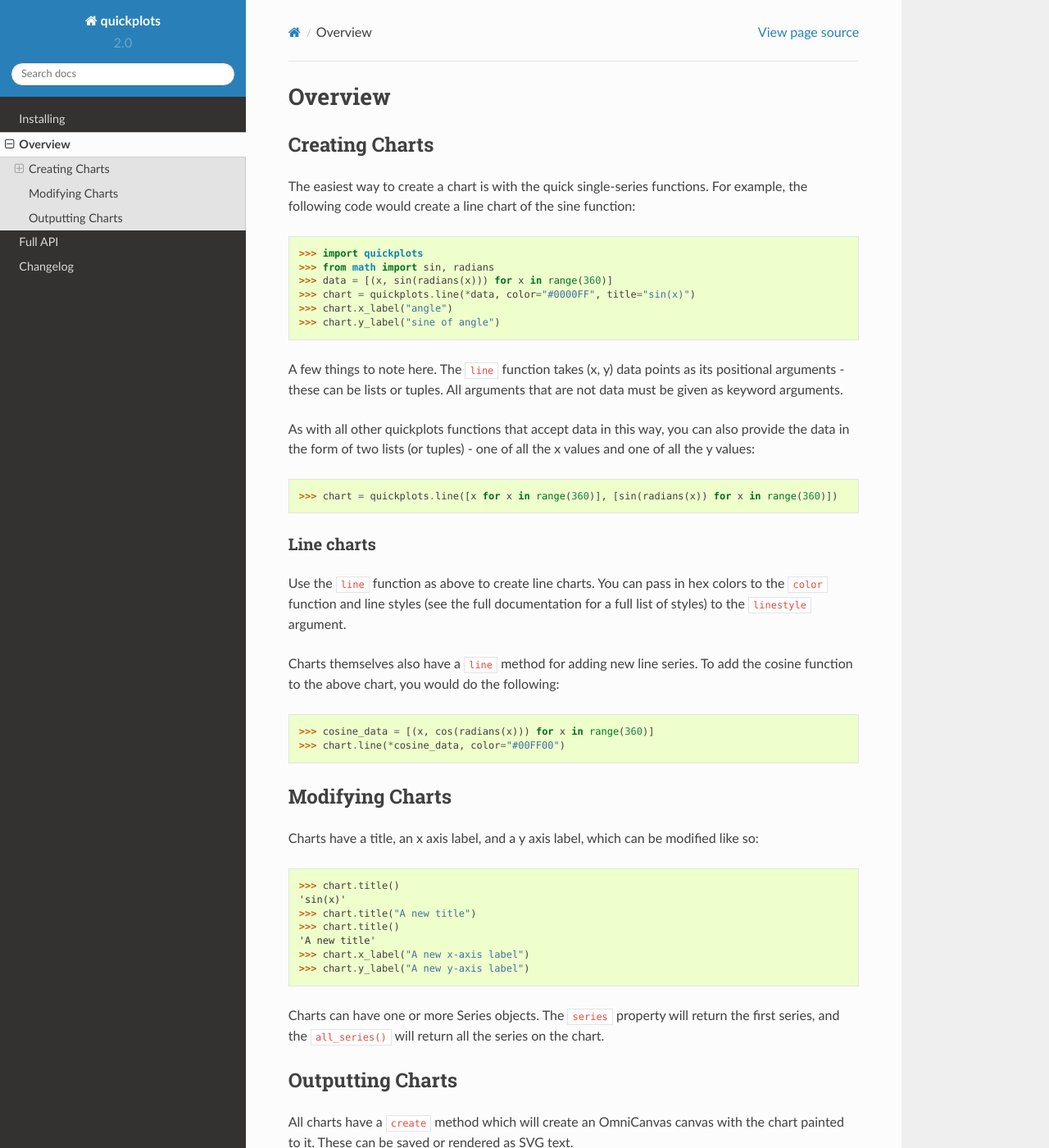
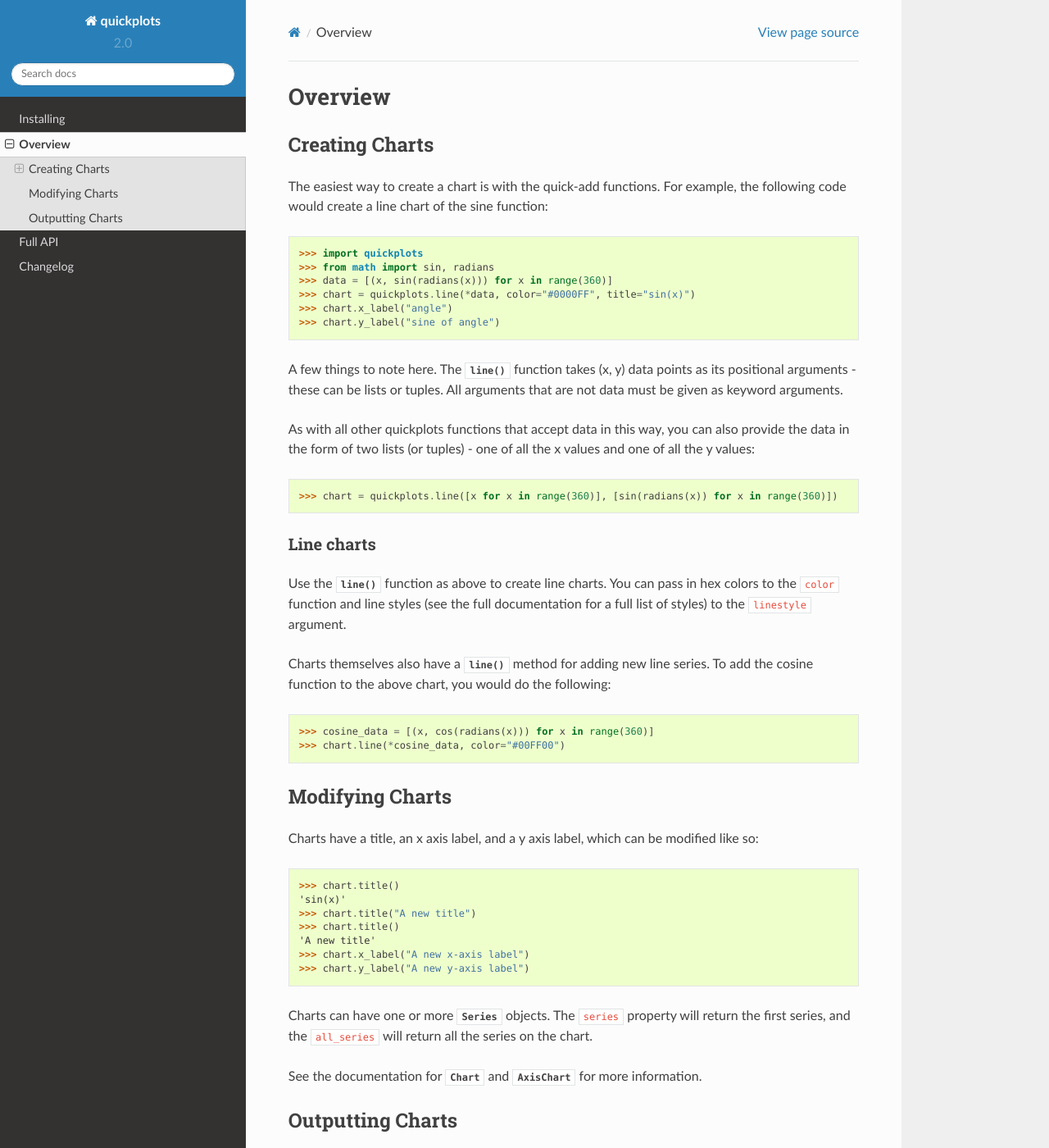
Before and after one commit to samirelanduk/quickplots, a Sphinx documentation site: the page built from docs/source/overview.rst, in a window 1280 px wide and 1400 px high. Shown: the whole window at 82% size. Built offline with Sphinx 7.4.7 and the Read the Docs theme 2.0.0, drawn with Linux system fonts in a browser that asks for light colours; formulas are drawn with MathJax 3; some of the changed text lies outside the part shown.

Commit message:
Make last adjustments to docs and create requirements

```diff
--- a/docs/source/index.rst
+++ b/docs/source/index.rst
@@ -9,7 +9,7 @@
 
   >>> import quickplots
   >>> chart = quickplots.line((0, 0), (1, 1), (2, 4), (3, 9), name="squares")
-  >>> chart.series().color("#FF0000")
+  >>> chart.get_series_by_name("squares").color("#FF0000")
   >>> chart.create().save("chart.svg")
 
 
--- a/docs/source/installing.rst
+++ b/docs/source/installing.rst
@@ -11,7 +11,7 @@
 quickplots is written for Python 3. If the above installation fails, it may be
 that your system uses ``pip`` for the Python 2 version - if so, try:
 
-``$ pip3 install molecupy``
+``$ pip3 install quickplots``
 
 Requirements
 ~~~~~~~~~~~~
--- a/docs/source/overview.rst
+++ b/docs/source/overview.rst
@@ -3,8 +3,8 @@
 
 Creating Charts
 ~~~~~~~~~~~~~~~
-The easiest way to create a chart is with the quick single-series functions.
-For example, the following code would create a line chart of the sine function:
+The easiest way to create a chart is with the quick-add functions. For example,
+the following code would create a line chart of the sine function:
 
   >>> import quickplots
   >>> from math import sin, radians
@@ -13,7 +13,7 @@
   >>> chart.x_label("angle")
   >>> chart.y_label("sine of angle")
 
-A few things to note here. The ``line`` function takes (x, y) data points as its
+A few things to note here. The :py:func:`.line` function takes (x, y) data points as its
 positional arguments - these can be lists or tuples. All arguments that are not
 data must be given as keyword arguments.
 
@@ -26,11 +26,11 @@
 Line charts
 ###########
 
-Use the ``line`` function as above to create line charts. You can pass in hex
-colors to the ``color`` function and line styles (see the full documentation
-for a full list of styles) to the ``linestyle`` argument.
+Use the :py:func:`.line` function as above to create line charts. You can pass
+in hex colors to the ``color`` function and line styles (see the full
+documentation for a full list of styles) to the ``linestyle`` argument.
 
-Charts themselves also have a ``line`` method for adding new line series. To
+Charts themselves also have a :func:`~charts.AxisChart.line` method for adding new line series. To
 add the cosine function to the above chart, you would do the following:
 
   >>> cosine_data = [(x, cos(radians(x))) for x in range(360)]
@@ -50,15 +50,20 @@
   >>> chart.x_label("A new x-axis label")
   >>> chart.y_label("A new y-axis label")
 
-Charts can have one or more Series objects. The ``series`` property will return
-the first series, and the ``all_series()`` will return all the series on the
-chart.
+Charts can have one or more :py:class:`.Series` objects. The ``series`` property
+will return the first series, and the ``all_series`` will return all the
+series on the chart.
+
+See the documentation for :py:class:`.Chart` and :py:class:`.AxisChart` for
+more information.
 
 Outputting Charts
 ~~~~~~~~~~~~~~~~~
 
-All charts have a ``create`` method which will create an OmniCanvas canvas with
-the chart painted to it. These can be saved or rendered as SVG text.
+All charts have a :func:`~charts.AxisChart.create` method which will create an
+OmniCanvas `canvas <https://omnicanvas.readthedocs.io/en/latest/api/canvas.htm\
+l#omnicanvas.canvas.Canvas>`_ with the chart painted to it. These can be saved
+or rendered as SVG text.
 
   >>> chart.create()
   <Canvas 700×500 (7 Graphics)>
--- /dev/null
+++ b/requirements.txt
@@ -0,0 +1 @@
+omnicanvas
```
Also changed, not shown: 3 other files.
